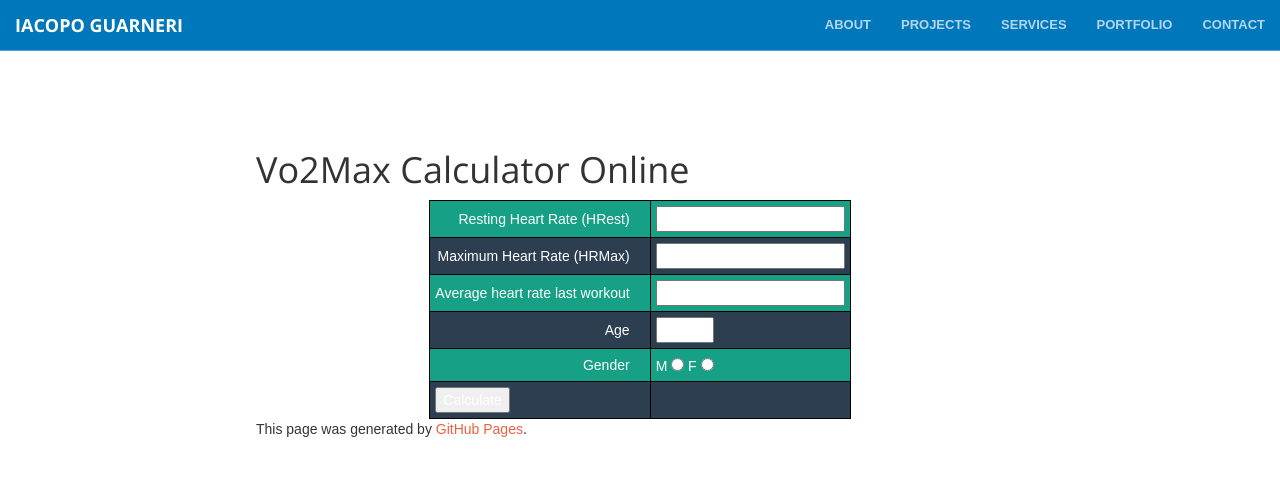
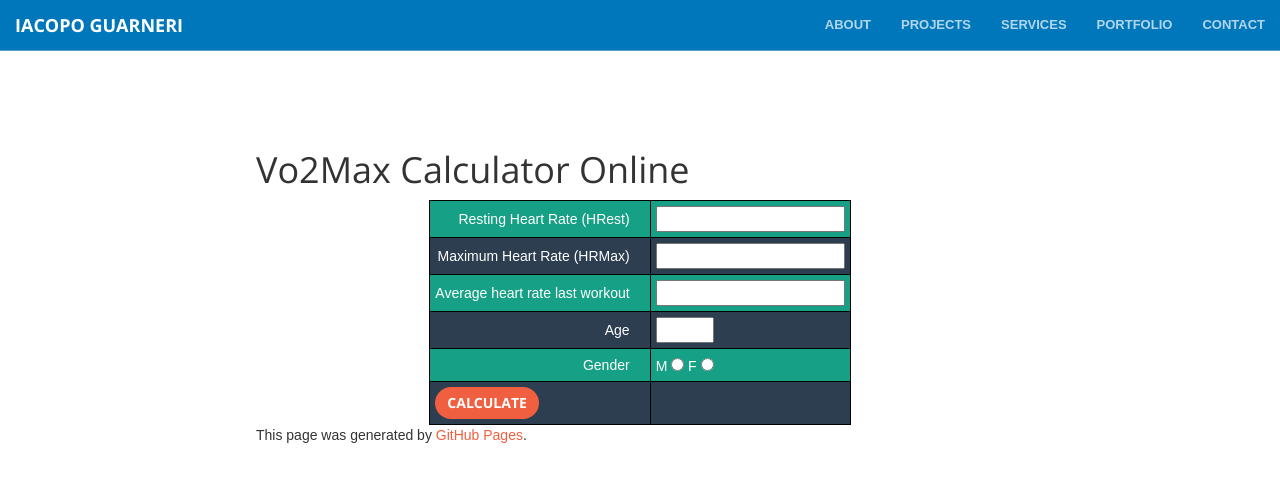
Before and after one commit to iacoposk8/iacoposk8.github.io, a Jekyll site: the page built from projects/vo2max/index.html, in a window 1280 px wide and 900 px high. Shown: the top 482 px of the window. Built offline with Jekyll 4.4.1, drawn with Linux system fonts in a browser that asks for light colours.

Commit message:
Update index.html

```diff
--- a/projects/vo2max/index.html
+++ b/projects/vo2max/index.html
@@ -6,7 +6,11 @@
 <h1>Vo2Max Calculator Online</h1>
 
 <link rel="stylesheet" href="style.css">
-<style></style>
+<style>
+	input{
+		color:#000;
+	}
+</style>
 <script language="JavaScript">
 function Vo2Max(opt){
 	var self = this;
@@ -123,7 +127,7 @@
 	<tr class="pari"><td class="col1">Average heart rate last workout</td><td><input id="average" type="number"></td></tr>
 	<tr class="dispari"><td class="col1">Age</td><td><input id="age" type="number" min=20 max=79></td></tr>
 	<tr class="pari"><td class="col1">Gender</td><td>M <input type="radio" name="gender" id="gender_m" value="m"> F <input type="radio" name="gender" id="gender_f" value="f"></td></tr>
-	<tr class="dispari"><td><button id="calculate" onclick="calculate()">Calculate</button></td><td></td></tr>
+	<tr class="dispari"><td><button id="calculate" onclick="calculate()" class="btn btn-primary">Calculate</button></td><td></td></tr>
 </table>
 
 <div id="content">
```
